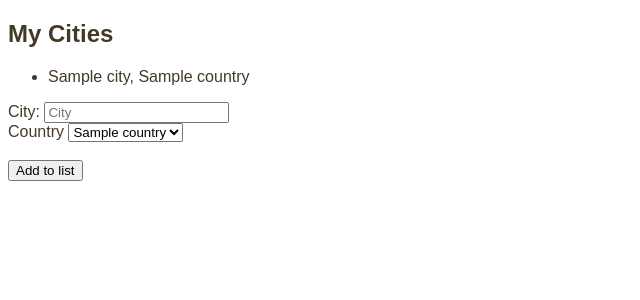
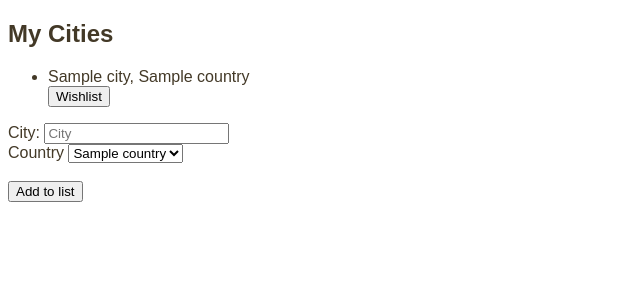
Before and after one commit to SuperNicktendo/travel_list_project, a Flask app: template templates/city/my_cities.html in a window 1280 px wide. Shown: the part 34-334 px from the top of the page, without its empty margins (0-640 px from the left). Run offline with Flask 2, Linux system fonts and the light colour scheme; the template is opened without the code that fills it: most values are stand-ins (such as "Sample title", 1, 10 or a date in 2020).

Commit message:
built add city_id and user_id to wishlist

```diff
--- a/controllers/city_controller.py
+++ b/controllers/city_controller.py
@@ -30,7 +30,7 @@ def add_city():
     return redirect('/my_cities')
 
 @city_blueprint.route('/wishlist/<id>', methods=["GET", "POST"])
-def add_to_wishlist(id, user_id):
+def add_to_wishlist(id, user_id=1):
     city = city_repository.select(id)
     user = user_repository.select(user_id)
     wish_list = Wishlist(city, user)
--- a/templates/city/my_cities.html
+++ b/templates/city/my_cities.html
@@ -5,6 +5,8 @@
     {% for city in all_cities %}
     <ul>
         <li>{{ city.name }}, {{ city.country.name }}
+            <form action="/my_cities" methods="POST"></form><a href="/wishlist/{{city.id}}">
+                <button>Wishlist</button></a>
         </li>
     </ul>
     {% endfor %}
```
